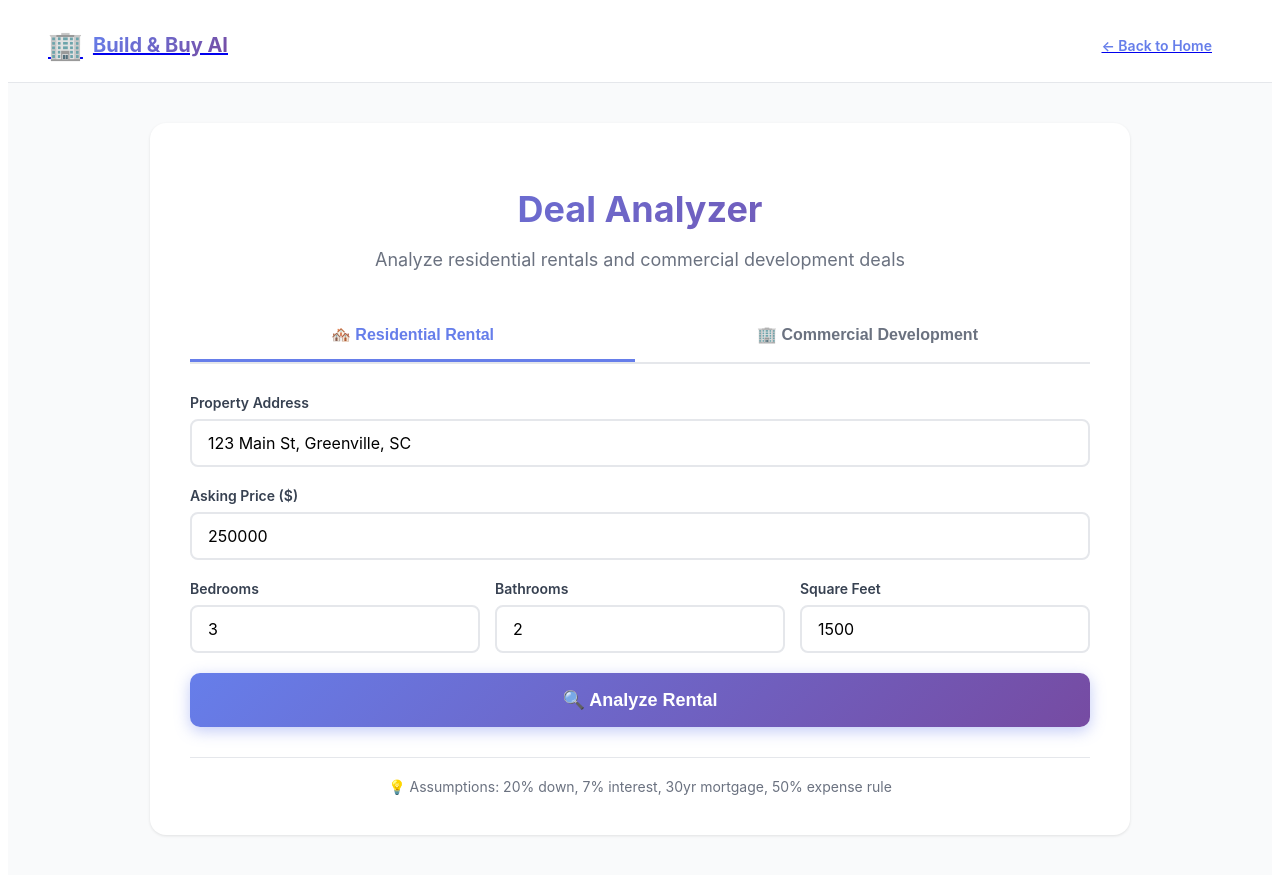
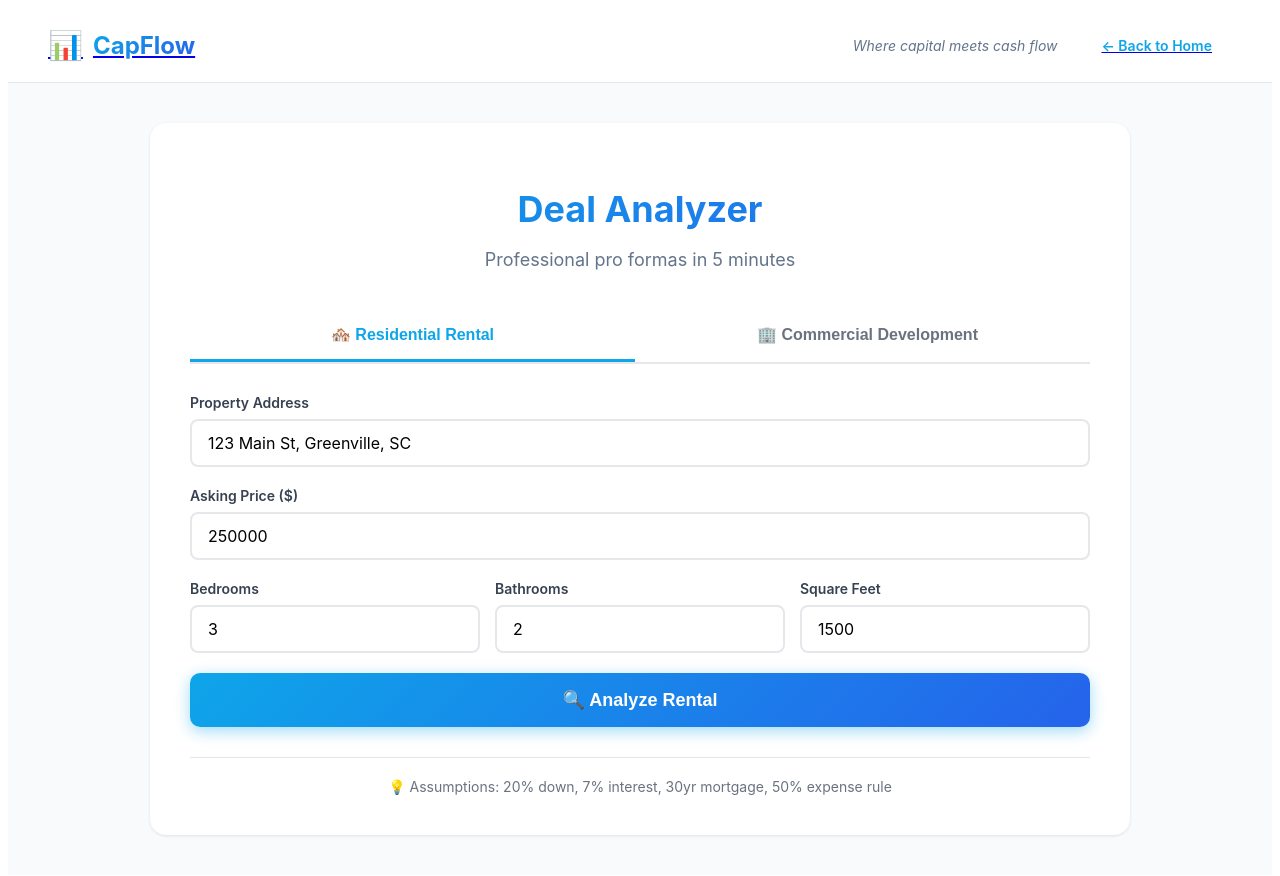
Before and after one commit to pcockrell02/build-and-buy-ai, a Next.js app: page /analyzer in a window 1280 px wide. Shown: the top 876 px of the page. Built offline with nearby package versions, Linux system fonts and the light colour scheme.

Commit message:
Update analyzer.js

```diff
--- a/pages/analyzer.js
+++ b/pages/analyzer.js
@@ -67,8 +67,8 @@ export default function Analyzer() {
   return (
     <>
       <Head>
-        <title>Analyzer - Build & Buy AI</title>
-        <meta name="description" content="AI-powered real estate deal analyzer" />
+        <title>Deal Analyzer - CapFlow</title>
+        <meta name="description" content="Analyze rental properties and commercial developments with CapFlow" />
       </Head>
 
       <div style={styles.page}>
@@ -77,13 +77,16 @@ export default function Analyzer() {
           <div style={styles.navContent}>
             <Link href="/">
               <a style={styles.logo}>
-                <span style={styles.logoIcon}>🏢</span>
-                <span style={styles.logoText}>Build & Buy AI</span>
+                <span style={styles.logoIcon}>📊</span>
+                <span style={styles.logoText}>CapFlow</span>
               </a>
             </Link>
-            <Link href="/">
-              <a style={styles.backButton}>← Back to Home</a>
-            </Link>
+            <div style={styles.navRight}>
+              <span style={styles.navTagline}>Where capital meets cash flow</span>
+              <Link href="/">
+                <a style={styles.backButton}>← Back to Home</a>
+              </Link>
+            </div>
           </div>
         </nav>
 
@@ -91,7 +94,7 @@ export default function Analyzer() {
           <div style={styles.content}>
             <div style={styles.header}>
               <h1 style={styles.title}>Deal Analyzer</h1>
-              <p style={styles.subtitle}>Analyze residential rentals and commercial development deals</p>
+              <p style={styles.subtitle}>Professional pro formas in 5 minutes</p>
             </div>
 
             {/* Deal Type Tabs */}
@@ -350,8 +353,9 @@ export default function Analyzer() {
               <div style={styles.results}>
                 <div style={styles.resultsHeader}>
                   <h2 style={styles.resultsTitle}>
-                    {dealType === 'residential' ? '📊 Rental Analysis' : '🏗️ Development Pro Forma'}
+                    {dealType === 'residential' ? '📊 Investment Analysis' : '🏗️ Development Pro Forma'}
                   </h2>
+                  <div style={styles.poweredBy}>Powered by CapFlow</div>
                 </div>
                 <div style={styles.analysisText}>
                   {analysis.split('\n').map((line, i) => {
@@ -403,7 +407,7 @@ const styles = {
   nav: {
     position: 'sticky',
     top: 0,
-    background: 'rgba(255, 255, 255, 0.95)',
+    background: 'rgba(255, 255, 255, 0.98)',
     backdropFilter: 'blur(10px)',
     borderBottom: '1px solid #e5e7eb',
     padding: '20px 0',
@@ -428,15 +432,25 @@ const styles = {
     fontSize: '28px',
   },
   logoText: {
-    fontSize: '20px',
+    fontSize: '24px',
     fontWeight: 'bold',
-    background: 'linear-gradient(135deg, #667eea 0%, #764ba2 100%)',
+    background: 'linear-gradient(135deg, #0ea5e9 0%, #2563eb 100%)',
     WebkitBackgroundClip: 'text',
     WebkitTextFillColor: 'transparent',
   },
+  navRight: {
+    display: 'flex',
+    alignItems: 'center',
+    gap: '24px',
+  },
+  navTagline: {
+    fontSize: '14px',
+    color: '#64748b',
+    fontStyle: 'italic',
+  },
   backButton: {
     padding: '10px 20px',
-    color: '#667eea',
+    color: '#0ea5e9',
     textDecoration: 'none',
     fontWeight: '600',
     fontSize: '14px',
@@ -462,14 +476,14 @@ const styles = {
   title: {
     fontSize: '36px',
     fontWeight: 'bold',
-    background: 'linear-gradient(135deg, #667eea 0%, #764ba2 100%)',
+    background: 'linear-gradient(135deg, #0ea5e9 0%, #2563eb 100%)',
     WebkitBackgroundClip: 'text',
     WebkitTextFillColor: 'transparent',
     marginBottom: '10px',
   },
   subtitle: {
     fontSize: '18px',
-    color: '#6b7280',
+    color: '#64748b',
   },
   tabs: {
     display: 'flex',
@@ -490,8 +504,8 @@ const styles = {
     transition: 'all 0.2s',
   },
   tabActive: {
-    color: '#667eea',
-    borderBottom: '3px solid #667eea',
+    color: '#0ea5e9',
+    borderBottom: '3px solid #0ea5e9',
   },
   form: {
     marginBottom: '30px',
@@ -526,7 +540,7 @@ const styles = {
   button: {
     width: '100%',
     padding: '16px',
-    background: 'linear-gradient(135deg, #667eea 0%, #764ba2 100%)',
+    background: 'linear-gradient(135deg, #0ea5e9 0%, #2563eb 100%)',
     color: 'white',
     border: 'none',
     borderRadius: '10px',
@@ -534,7 +548,7 @@ const styles = {
     fontWeight: 'bold',
     cursor: 'pointer',
     transition: 'transform 0.2s, box-shadow 0.2s',
-    boxShadow: '0 4px 15px rgba(102, 126, 234, 0.4)',
+    boxShadow: '0 4px 15px rgba(14, 165, 233, 0.4)',
   },
   results: {
     marginTop: '40px',
@@ -547,12 +561,20 @@ const styles = {
     borderBottom: '2px solid #e5e7eb',
     paddingBottom: '16px',
     marginBottom: '24px',
+    display: 'flex',
+    justifyContent: 'space-between',
+    alignItems: 'center',
   },
   resultsTitle: {
     fontSize: '24px',
     color: '#111827',
     fontWeight: 'bold',
     margin: 0,
+  },
+  poweredBy: {
+    fontSize: '12px',
+    color: '#64748b',
+    fontWeight: '600',
   },
   analysisText: {
     fontSize: '16px',
```
